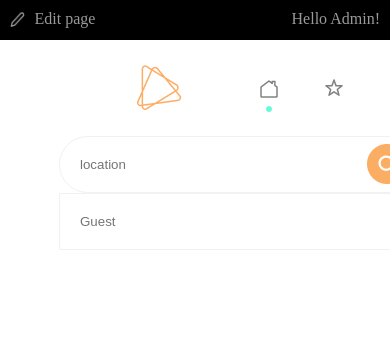
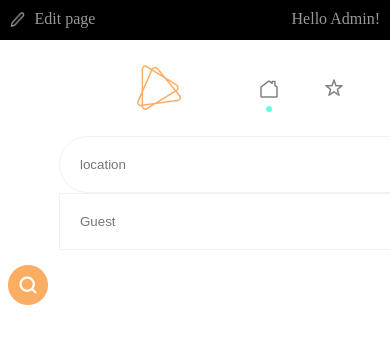
Before and after one commit to SarwarSiddiqui/Figma-project, a React (Create React App) app: page / in a window 390 px wide. Shown: the top 344 px of the page. Built offline with nearby package versions, Linux system fonts and the light colour scheme.

Commit message:
Fixed Navbar responsiveness

```diff
--- a/src/component/Navbar-section/Nav.css
+++ b/src/component/Navbar-section/Nav.css
@@ -51,9 +51,9 @@
 }
 
 .search-icon {
-  position: absolute;
-  right: 10px;
-  top: 8px;
+  position: relative;
+  right: 51px;
+  top: 15px;
 }
 
 @media screen and (max-width: 710px) {
```
